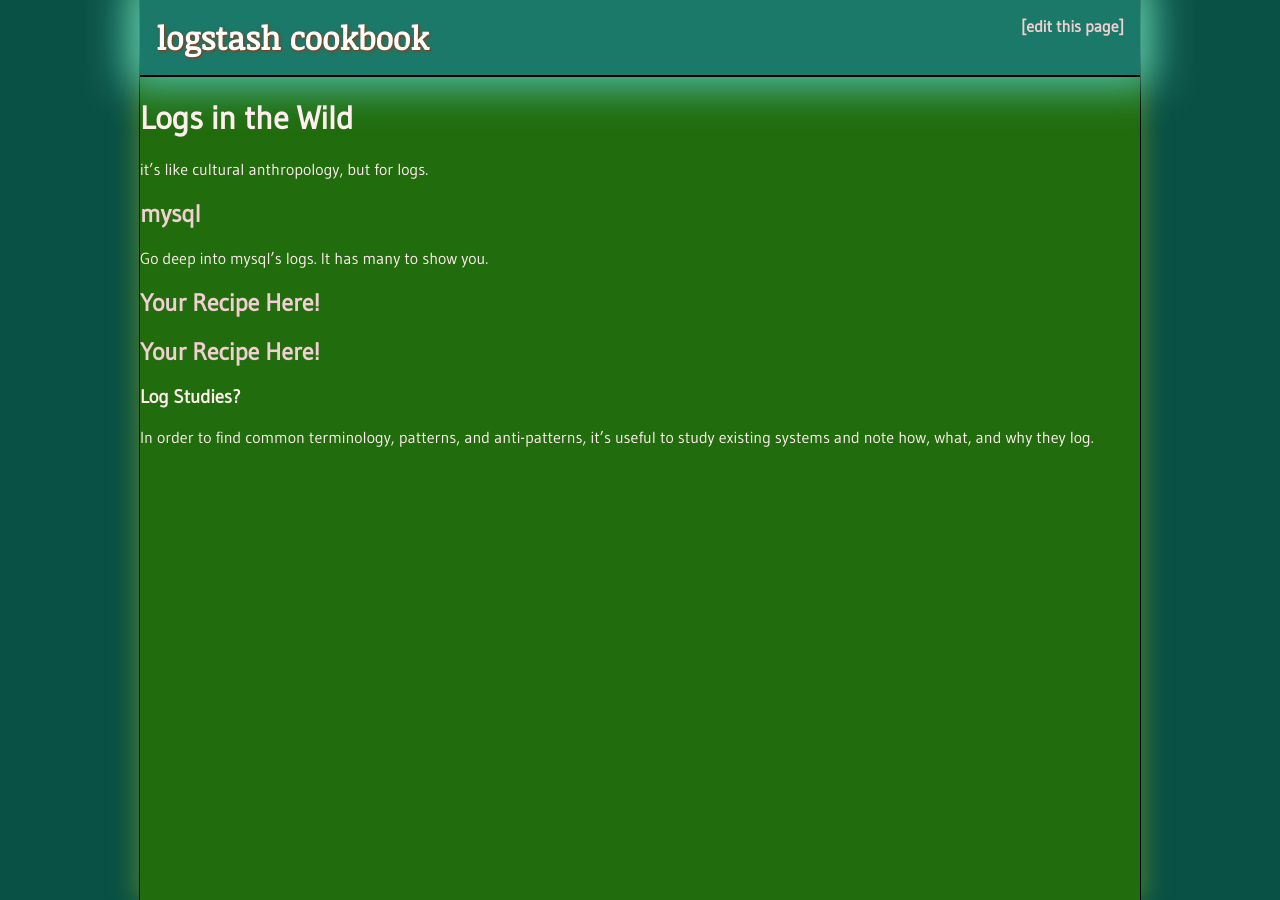
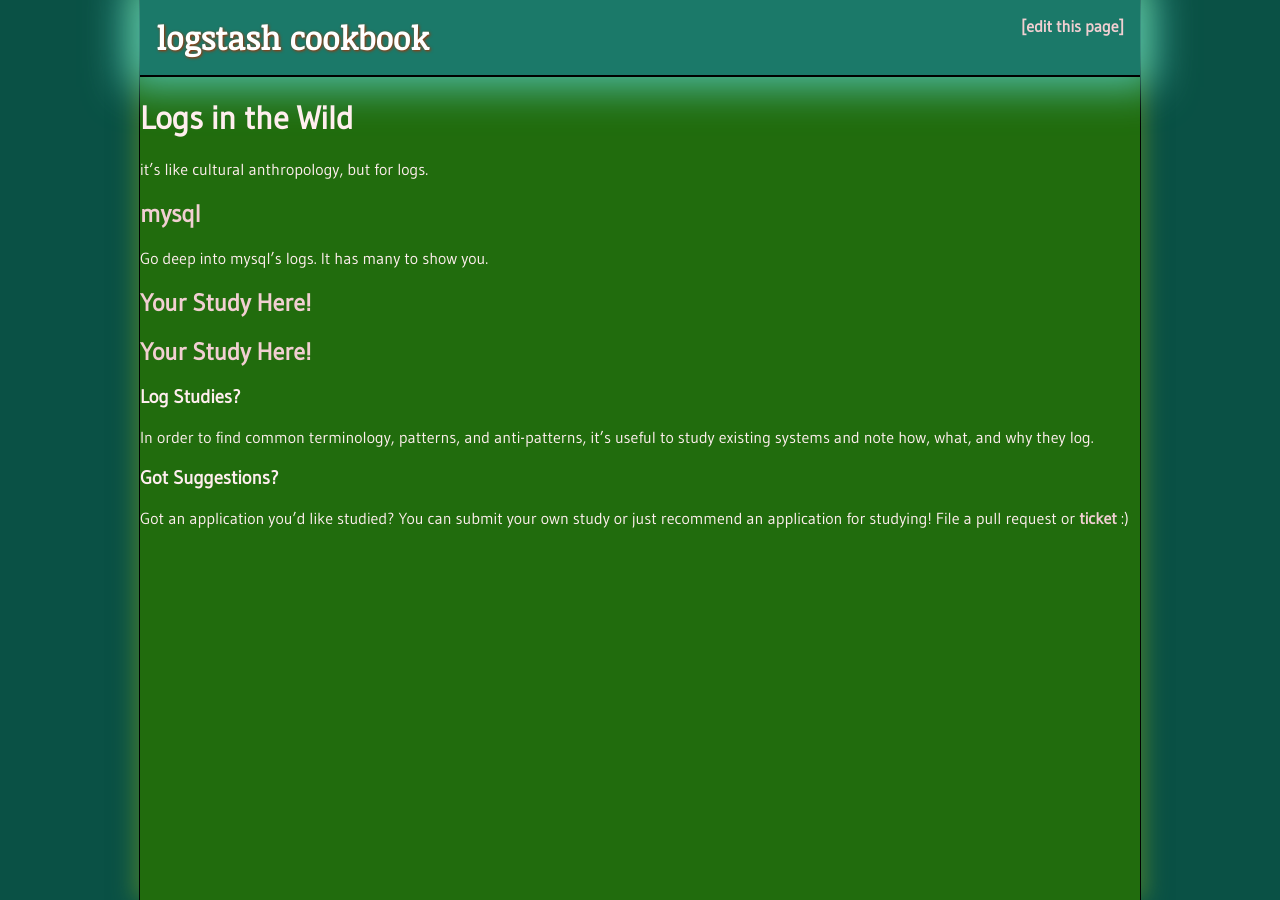
Before and after one commit to logstash/cookbook, a Jekyll site: the page built from studies/index.md, in a window 1280 px wide. Built offline with Jekyll 4.4.1, drawn with Linux system fonts in a browser that asks for light colours; nearby versions of some CDN libraries; some web fonts are replaced.

Commit message:
- add suggestion

```diff
--- a/studies/index.md
+++ b/studies/index.md
@@ -11,11 +11,17 @@
 
 Go deep into mysql's logs. It has many to show you.
 
-## [Your Recipe Here!](https://github.com/logstash/cookbook)
+## [Your Study Here!](https://github.com/logstash/cookbook)
 
-## [Your Recipe Here!](https://github.com/logstash/cookbook)
+## [Your Study Here!](https://github.com/logstash/cookbook)
 
 ### Log Studies?
 
 In order to find common terminology, patterns, and anti-patterns, it's useful
 to study existing systems and note how, what, and why they log.
+
+### Got Suggestions?
+
+Got an application you'd like studied? You can submit your own study or just
+recommend an application for studying! File a pull request or
+[ticket](https://github.com/logstash/cookbook/issues) :)
```
